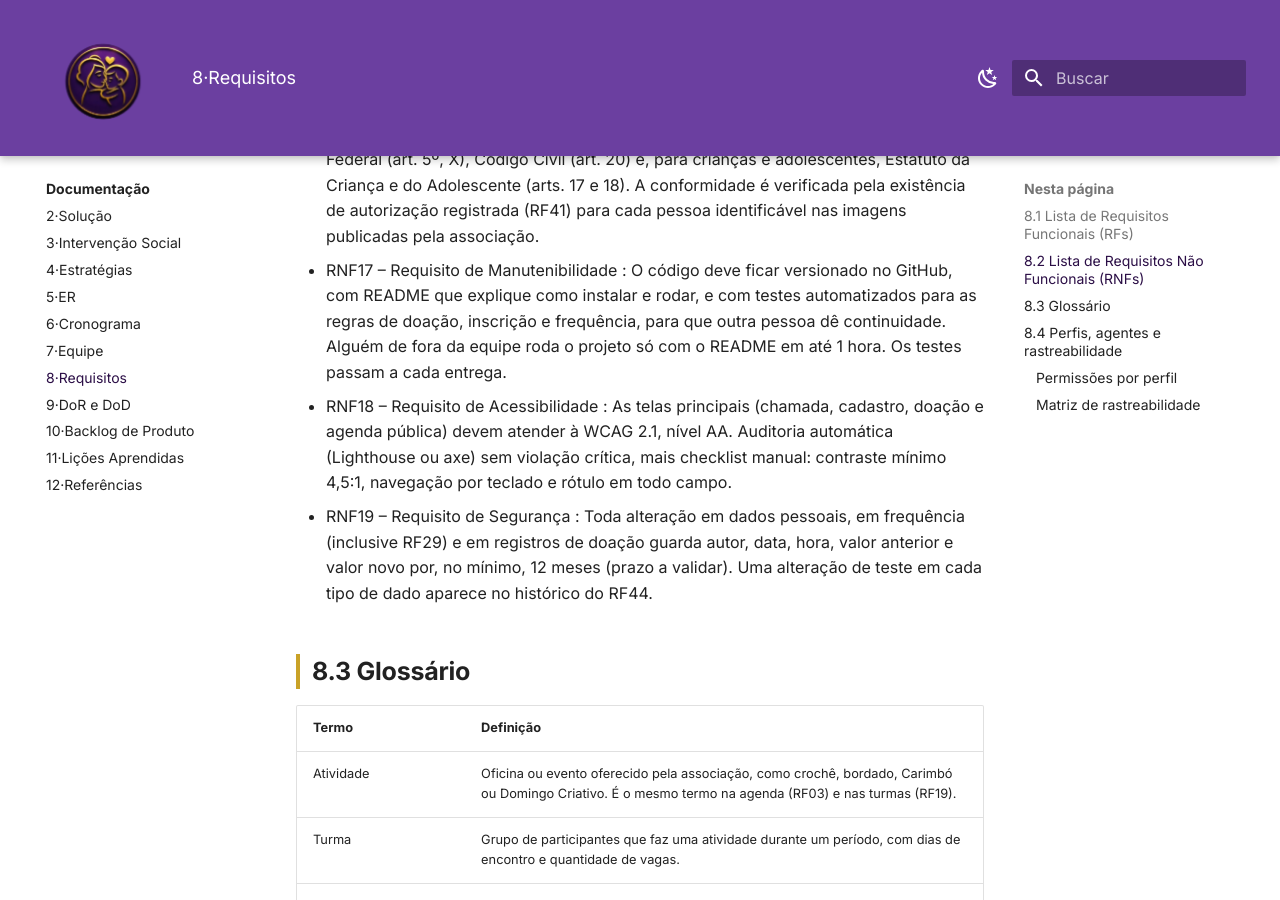
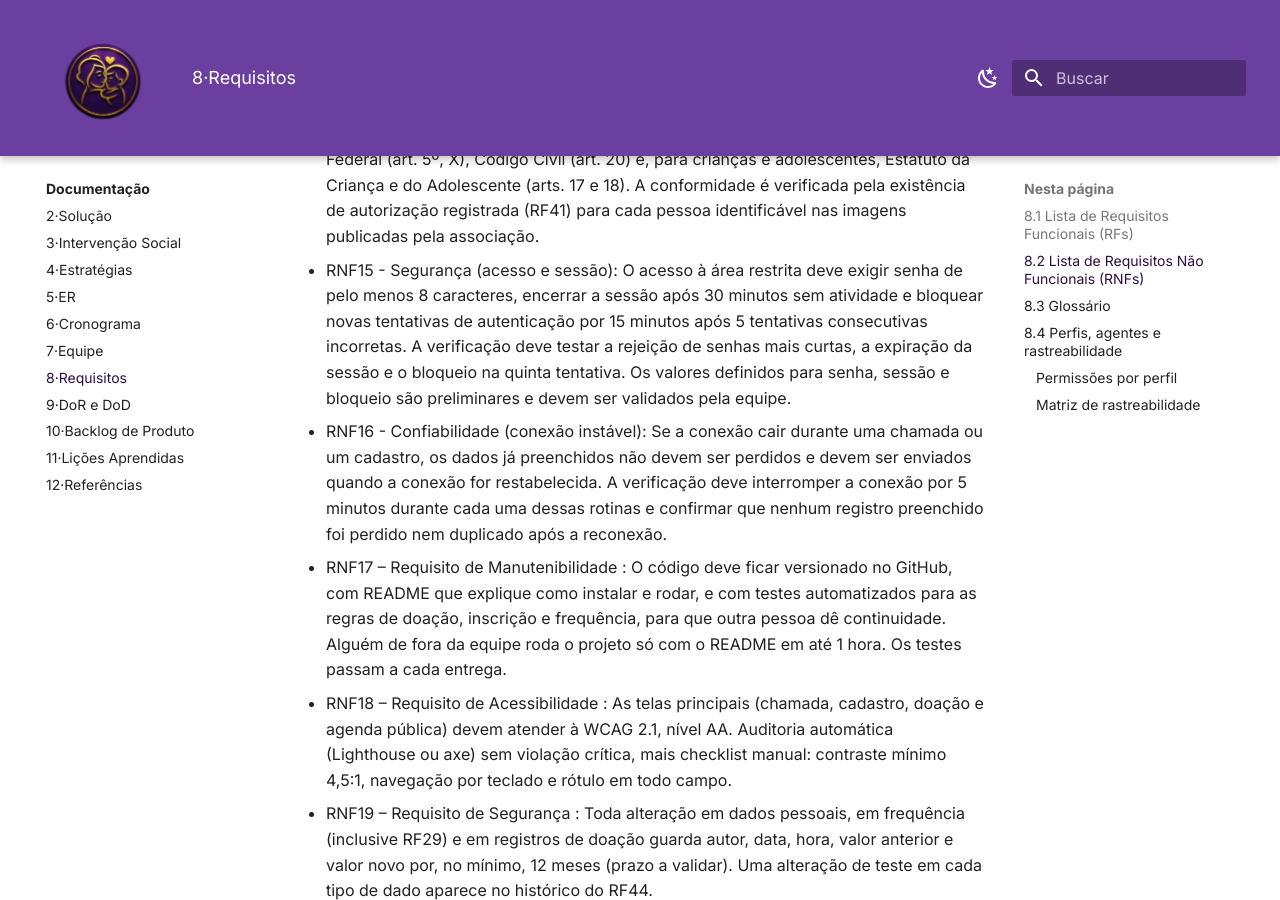
Before and after one commit to mdsreq-fga-unb/REQ-2026.2-T01-MaesGuerreiras, an MkDocs documentation site: the page built from docs/08-requisitos/index.md, in a window 1280 px wide and 900 px high, scrolled down 6014 px. Built offline with MkDocs 1.6.1 and Material for MkDocs 9.7.7, drawn with Linux system fonts in a browser that asks for light colours; some of the changed text lies outside the part shown.

Commit message:
Atende feedbacks 44 a 46 dos RNFs

```diff
--- a/docs/08-requisitos/index.md
+++ b/docs/08-requisitos/index.md
@@ -141,6 +141,10 @@
 
 - RNF14 - Requisito Externo Legislativo (Direito de Imagem): A solução deve estar em conformidade com a legislação de proteção ao direito de imagem: Constituição Federal (art. 5º, X), Código Civil (art. 20) e, para crianças e adolescentes, Estatuto da Criança e do Adolescente (arts. 17 e 18). A conformidade é verificada pela existência de autorização registrada (RF41) para cada pessoa identificável nas imagens publicadas pela associação.
 
+- RNF15 - Segurança (acesso e sessão): O acesso à área restrita deve exigir senha de pelo menos 8 caracteres, encerrar a sessão após 30 minutos sem atividade e bloquear novas tentativas de autenticação por 15 minutos após 5 tentativas consecutivas incorretas. A verificação deve testar a rejeição de senhas mais curtas, a expiração da sessão e o bloqueio na quinta tentativa. Os valores definidos para senha, sessão e bloqueio são preliminares e devem ser validados pela equipe.
+
+- RNF16 - Confiabilidade (conexão instável): Se a conexão cair durante uma chamada ou um cadastro, os dados já preenchidos não devem ser perdidos e devem ser enviados quando a conexão for restabelecida. A verificação deve interromper a conexão por 5 minutos durante cada uma dessas rotinas e confirmar que nenhum registro preenchido foi perdido nem duplicado após a reconexão.
+
 - RNF17 – Requisito de Manutenibilidade : O código deve ficar versionado no GitHub, com README que explique como instalar e rodar, e com testes automatizados para as regras de doação, inscrição e frequência, para que outra pessoa dê continuidade. Alguém de fora da equipe roda o projeto só com o README em até 1 hora. Os testes passam a cada entrega.
 
 - RNF18 – Requisito de Acessibilidade : As telas principais (chamada, cadastro, doação e agenda pública) devem atender à WCAG 2.1, nível AA. Auditoria automática (Lighthouse ou axe) sem violação crítica, mais checklist manual: contraste mínimo 4,5:1, navegação por teclado e rótulo em todo campo.
@@ -209,43 +213,43 @@ CP é a característica de produto de cada RF. Valem para todos os RFs: RNF05, R
 | RF04 | CP1 | Coordenação | |
 | RF05 | CP1 | Visitante | RNF03 |
 | RF06 | CP1 | Visitante | RNF13 |
-| RF45 | CP1 | Coordenação | RNF07, RNF13 |
-| RF07 | CP2 | Voluntário, Coordenação | RNF01 |
-| RF08 | CP2 | Voluntário, Coordenação | RNF01, RNF19 |
-| RF09 | CP2 | Voluntário, Coordenação | RNF19 |
-| RF10 | CP2 | Coordenação | |
-| RF11 | CP2 | Voluntário, Coordenação | RNF03 |
-| RF12 | CP2 | Coordenação | RNF03 |
-| RF13 | CP3 | Voluntário, Coordenação | RNF07, RNF13, RNF19 |
-| RF14 | CP3 | Voluntário, Coordenação | RNF07, RNF13, RNF19 |
+| RF07 | CP1 | Coordenação | RNF07, RNF13 |
+| RF08 | CP2 | Voluntário, Coordenação | RNF01 |
+| RF09 | CP2 | Voluntário, Coordenação | RNF01, RNF19 |
+| RF10 | CP2 | Voluntário, Coordenação | RNF19 |
+| RF11 | CP2 | Coordenação | |
+| RF12 | CP2 | Voluntário, Coordenação | RNF03 |
+| RF13 | CP2 | Coordenação | RNF03 |
+| RF14 | CP3 | Voluntário, Coordenação | RNF07, RNF13, RNF16, RNF19 |
 | RF15 | CP3 | Voluntário, Coordenação | RNF07, RNF13, RNF19 |
-| RF16 | CP3 | Voluntário, Coordenação | RNF07, RNF13, RNF19 |
-| RF17 | CP3 | Voluntário, Coordenação | RNF07, RNF13 |
-| RF18 | CP3 | Voluntário, Coordenação | RNF03, RNF07 |
-| RF19 | CP4 | Coordenação | |
+| RF16 | CP3 | Voluntário, Coordenação | RNF07, RNF13, RNF16, RNF19 |
+| RF17 | CP3 | Voluntário, Coordenação | RNF07, RNF13, RNF19 |
+| RF18 | CP3 | Voluntário, Coordenação | RNF07, RNF13 |
+| RF19 | CP3 | Voluntário, Coordenação | RNF03, RNF07 |
 | RF20 | CP4 | Coordenação | |
 | RF21 | CP4 | Coordenação | |
-| RF22 | CP4 | Voluntário, Coordenação | |
+| RF22 | CP4 | Coordenação | |
 | RF23 | CP4 | Voluntário, Coordenação | |
 | RF24 | CP4 | Voluntário, Coordenação | |
-| RF25 | CP4 | Voluntário, Coordenação | RNF03, RNF07 |
-| RF26 | CP5 | Voluntário, Coordenação | RNF01, RNF10, RNF16 |
+| RF25 | CP4 | Voluntário, Coordenação | |
+| RF26 | CP4 | Voluntário, Coordenação | RNF03, RNF07 |
 | RF27 | CP5 | Voluntário, Coordenação | RNF01, RNF10, RNF16 |
-| RF28 | CP5 | Voluntário, Coordenação | RNF01, RNF16 |
-| RF29 | CP5 | Voluntário (mesmo dia), Coordenação | RNF19 |
-| RF30 | CP5 | Voluntário, Coordenação | RNF03, RNF07 |
-| RF31 | CP5 | Sistema, vista pela Coordenação | RNF07 |
-| RF32 | CP6 | Coordenação | RNF03 |
-| RF33 | CP6 | Coordenação | RNF03, RNF07 |
+| RF28 | CP5 | Voluntário, Coordenação | RNF01, RNF10, RNF16 |
+| RF29 | CP5 | Voluntário, Coordenação | RNF01, RNF16 |
+| RF30 | CP5 | Voluntário (mesmo dia), Coordenação | RNF19 |
+| RF31 | CP5 | Voluntário, Coordenação | RNF03, RNF07 |
+| RF32 | CP5 | Sistema, vista pela Coordenação | RNF07 |
+| RF33 | CP6 | Coordenação | RNF03 |
 | RF34 | CP6 | Coordenação | RNF03, RNF07 |
 | RF35 | CP6 | Coordenação | RNF03, RNF07 |
-| RF36 | CP6 | Coordenação | RNF03 |
+| RF36 | CP6 | Coordenação | RNF03, RNF07 |
 | RF37 | CP6 | Coordenação | RNF03 |
-| RF38 | CP7 | Coordenação | RNF07, RNF15 |
-| RF39 | CP7 | Coordenação | RNF07 |
-| RF40 | CP7 | Voluntário, Coordenação | RNF07, RNF15 |
-| RF41 | CP7 | Voluntário, Coordenação | RNF13 |
-| RF42 | CP7 | Voluntário, Coordenação | RNF14 |
-| RF43 | CP7 | Coordenação | RNF13 |
-| RF44 | CP7 | Coordenação | RNF07, RNF19 |
+| RF38 | CP6 | Coordenação | RNF03 |
+| RF39 | CP7 | Coordenação | RNF07, RNF15 |
+| RF40 | CP7 | Coordenação | RNF07 |
+| RF41 | CP7 | Voluntário, Coordenação | RNF07, RNF15 |
+| RF42 | CP7 | Voluntário, Coordenação | RNF13 |
+| RF43 | CP7 | Voluntário, Coordenação | RNF14 |
+| RF44 | CP7 | Coordenação | RNF13 |
+| RF45 | CP7 | Coordenação | RNF07, RNF19 |
 | RF46 | CP7 | Voluntário, Coordenação | RNF14 |
```
Also changed, not shown: other parts of docs/08-requisitos/index.md (+12 -12 lines).
